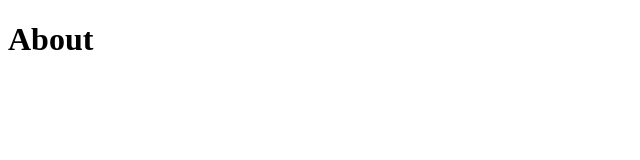
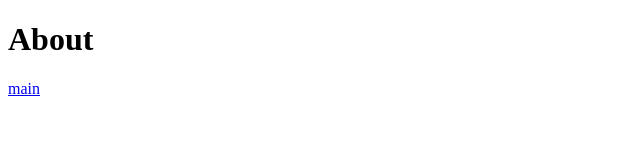
Before and after one commit to Denzol36/Test-, a plain HTML site: page about.html in a window 1280 px wide. Shown: the full height of the page, 0-640 px from the left. Drawn offline with Linux system fonts and the light colour scheme.

Commit message:
Add link to index.html

```diff
--- a/about.html
+++ b/about.html
@@ -7,5 +7,6 @@
 </head>
 <body>
     <h1>About</h1>
+    <a href="index.html">main</a>
 </body>
 </html>
```
